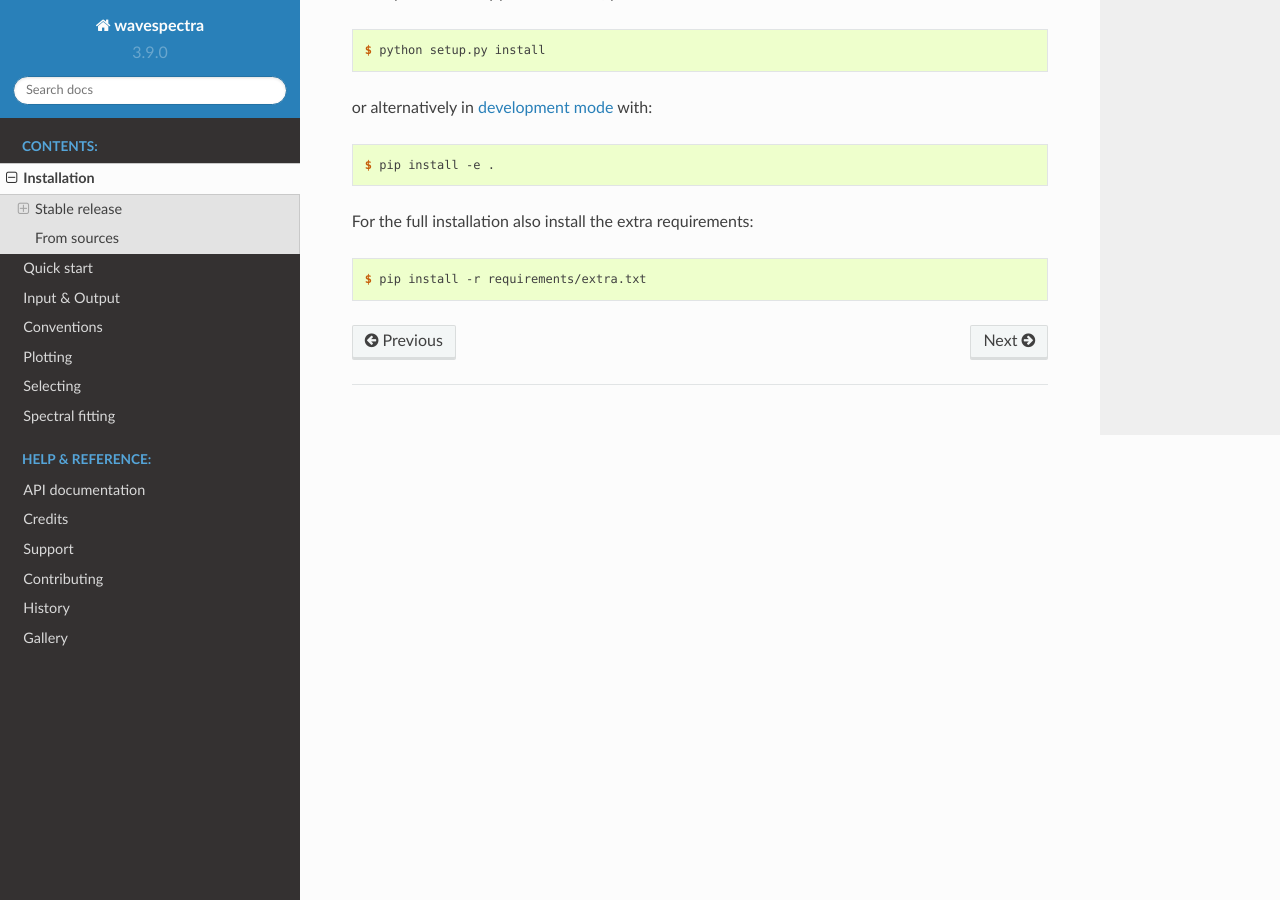
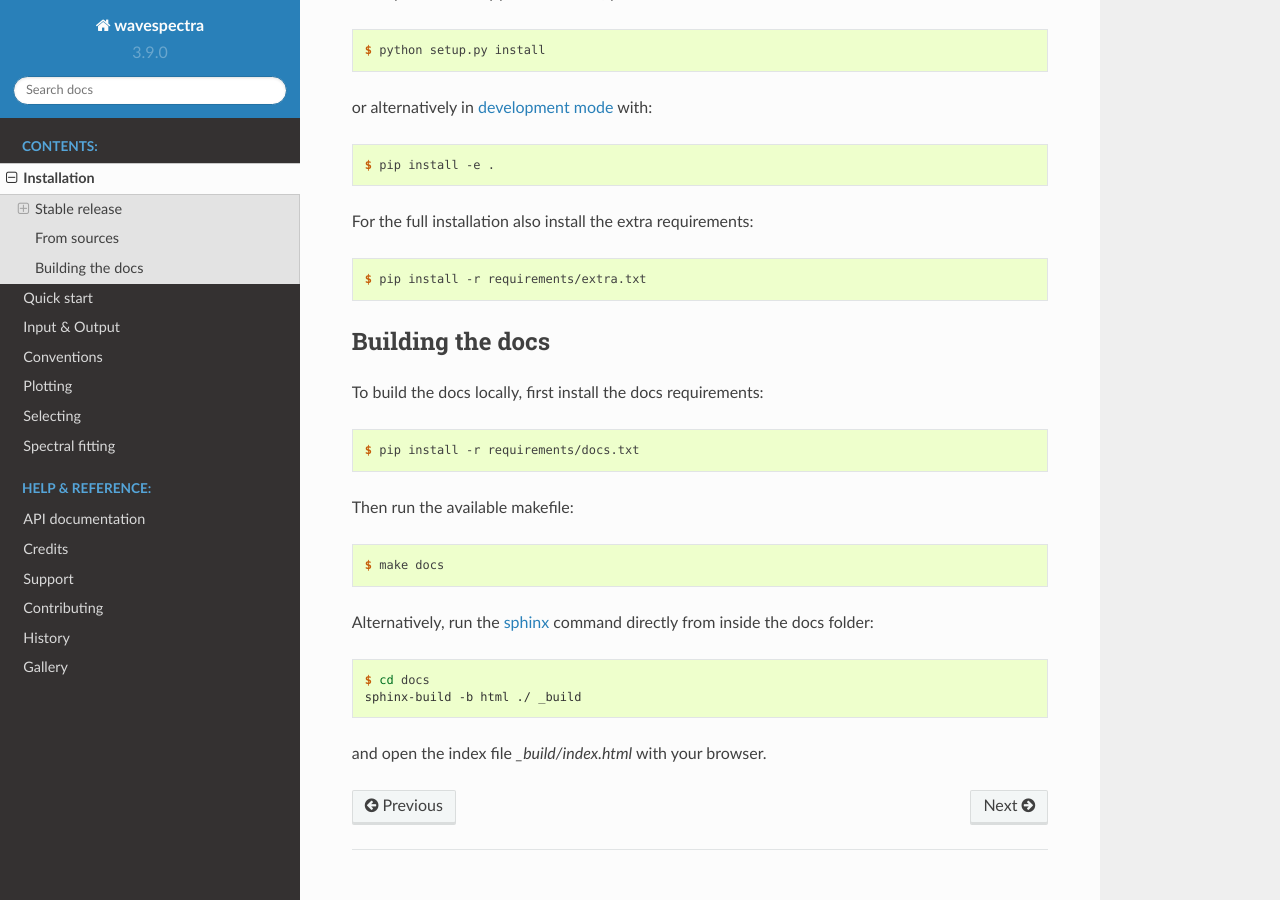
Before and after one commit to wavespectra/wavespectra, a Sphinx documentation site: the page built from docs/install.rst, in a window 1280 px wide and 900 px high, scrolled down 1181 px. Built offline with Sphinx 7.4.7 and the Read the Docs theme 2.0.0, drawn with Linux system fonts in a browser that asks for light colours.

Commit message:
Changes to install docs and requirements

```diff
--- a/docs/install.rst
+++ b/docs/install.rst
@@ -9,8 +9,8 @@ Installation
 Stable release
 --------------
 
-The wavespectra package can be installed using pip or conda.
-Installation from conda-forge includes pre-compiled versions of the non-python parts of the code. This means that no compiler is required on the target system.
+The wavespectra package can be installed using pip or conda. Installation from conda-forge includes pre-compiled
+versions of the non-python parts of the code. This means that no compiler is required on the target system.
 
 Install using pip
 ~~~~~~~~~~~~~~~~~~~
@@ -78,9 +78,36 @@ For the full installation also install the extra requirements:
 
    $ pip install -r requirements/extra.txt
 
+
+Building the docs
+-----------------
+
+To build the docs locally, first install the docs requirements:
+
+.. code-block:: console
+
+    $ pip install -r requirements/docs.txt
+
+Then run the available makefile:
+
+.. code-block:: console
+
+    $ make docs
+
+Alternatively, run the sphinx_ command directly from inside the docs folder:
+
+.. code-block:: console
+
+    $ cd docs
+    sphinx-build -b html ./ _build
+
+and open the index file `_build/index.html` with your browser.
+
+
 .. _netcdf4: https://unidata.github.io/netcdf4-python/netCDF4/index.html
 .. _pip: https://pip.pypa.io
 .. _Python installation guide: http://docs.python-guide.org/en/latest/starting/installation/
 .. _Github repo: https://github.com/wavespectra/wavespectra
 .. _tarball: https://github.com/wavespectra/wavespectra/tarball/master
 .. _development mode: https://pip.pypa.io/en/latest/reference/pip_install/#editable-installs
+.. _sphinx: https://www.sphinx-doc.org/en/master/
```
Also changed, not shown: 2 other files.
